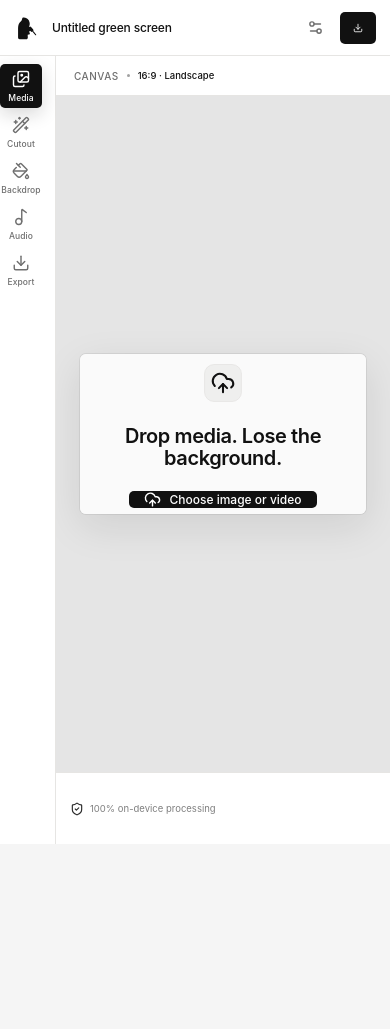
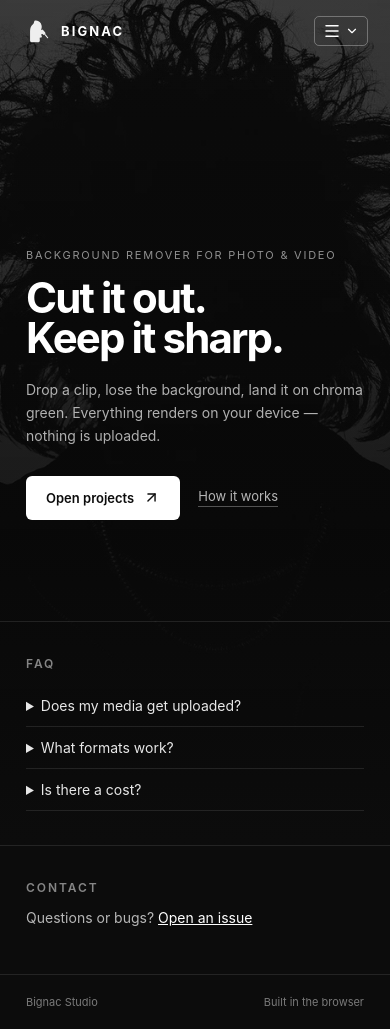
Before and after one commit to Bignac/bignac.github.io, a React (Vite) app: page / in a window 390 px wide. Before the commit the page ends 844 px from the top, so only its background shows below. Built offline with nearby package versions, Linux system fonts and the light colour scheme.

Commit message:
add landing page with GOAT hero, nav menu, FAQ/contact; studio behind Open projects

```diff
--- a/src/App.tsx
+++ b/src/App.tsx
@@ -18,6 +18,7 @@ import type {
   ToolKey,
   VideoMeta,
 } from './types'
+import { Landing } from './components/Landing'
 import { TopBar } from './components/TopBar'
 import { Rail } from './components/Rail'
 import { LibraryPanel } from './components/LibraryPanel'
@@ -106,6 +107,7 @@ async function createAsset(file: File): Promise<MediaAsset> {
 }
 
 function App() {
+  const [view, setView] = useState<'home' | 'projects'>('home')
   const [projectName, setProjectName] = useState('Untitled green screen')
   const [assets, setAssets] = useState<MediaAsset[]>([])
   const [activeId, setActiveId] = useState<string | null>(null)
@@ -486,6 +488,10 @@ function App() {
     setBackground(next)
   }
 
+  if (view === 'home') {
+    return <Landing onOpenProjects={() => setView('projects')} />
+  }
+
   return (
     <div
       className={`app ${dragging ? 'is-dragging' : ''}`}
@@ -516,6 +522,7 @@ function App() {
         projectName={projectName}
         onProjectName={setProjectName}
         activeAsset={activeAsset}
+        onHome={() => setView('home')}
         onExport={() => setExportOpen(true)}
         onToggleLibrary={() => setLibraryOpen((current) => !current)}
         onToggleInspector={() => setInspectorOpen((current) => !current)}
--- /dev/null
+++ b/src/components/Landing.tsx
@@ -0,0 +1,106 @@
+import { useState } from 'react'
+import { ArrowUpRight, ChevronDown, Menu } from 'lucide-react'
+
+export function Landing({ onOpenProjects }: { onOpenProjects: () => void }) {
+  const [menuOpen, setMenuOpen] = useState(false)
+
+  return (
+    <div className="landing">
+      <img className="landing-bg" src={`${import.meta.env.BASE_URL}goat.png`} alt="" />
+      <div className="landing-scrim" />
+
+      <header className="landing-nav">
+        <div className="landing-brand">
+          <img src={`${import.meta.env.BASE_URL}logo.svg`} alt="" width={26} height={26} />
+          <span>BIGNAC</span>
+        </div>
+
+        <button
+          type="button"
+          className="landing-menu-toggle"
+          onClick={() => setMenuOpen((open) => !open)}
+          aria-expanded={menuOpen}
+          aria-label="Menu"
+        >
+          <Menu size={18} />
+          <ChevronDown size={14} />
+        </button>
+
+        {menuOpen ? (
+          <nav className="landing-menu">
+            <a href="#home" onClick={() => setMenuOpen(false)}>Home</a>
+            <button type="button" onClick={() => { setMenuOpen(false); onOpenProjects() }}>
+              Projects
+            </button>
+            <a href="#faq" onClick={() => setMenuOpen(false)}>FAQ</a>
+            <a href="#contact" onClick={() => setMenuOpen(false)}>Contact</a>
+            <a href="#about" onClick={() => setMenuOpen(false)}>About</a>
+            <div className="landing-menu-split" />
+            <button type="button" className="landing-menu-signin">
+              Sign in
+            </button>
+          </nav>
+        ) : null}
+
+        <div className="landing-nav-links">
+          <a href="#faq">FAQ</a>
+          <a href="#contact">Contact</a>
+          <button type="button" className="landing-signin">Sign in</button>
+        </div>
+      </header>
+
+      <main className="landing-hero" id="home">
+        <p className="landing-eyebrow">Background remover for photo &amp; video</p>
+        <h1>
+          Cut it out.
+          <br />
+          Keep it sharp.
+        </h1>
+        <p className="landing-copy">
+          Drop a clip, lose the background, land it on chroma green. Everything
+          renders on your device — nothing is uploaded.
+        </p>
+        <div className="landing-actions">
+          <button type="button" className="landing-cta" onClick={onOpenProjects}>
+            Open projects
+            <ArrowUpRight size={17} />
+          </button>
+          <a className="landing-ghost" href="#faq">
+            How it works
+          </a>
+        </div>
+      </main>
+
+      <section className="landing-faq" id="faq">
+        <h2>FAQ</h2>
+        <details>
+          <summary>Does my media get uploaded?</summary>
+          <p>No. Models run in the browser and files never leave the device.</p>
+        </details>
+        <details>
+          <summary>What formats work?</summary>
+          <p>PNG, JPG, WEBP for images; MP4, MOV, WEBM for video.</p>
+        </details>
+        <details>
+          <summary>Is there a cost?</summary>
+          <p>No — it is free and open source.</p>
+        </details>
+      </section>
+
+      <section className="landing-contact" id="contact">
+        <h2>Contact</h2>
+        <p>
+          Questions or bugs?{' '}
+          <a href="https://github.com/Bignac/bignac.github.io/issues" target="_blank" rel="noreferrer">
+            Open an issue
+          </a>
+        </p>
+      </section>
+
+      <footer className="landing-foot" id="about">
+        <span>Bignac Studio</span>
+        <span>Built in the browser</span>
+      </footer>
+    </div>
+  )
+}
--- a/src/components/TopBar.tsx
+++ b/src/components/TopBar.tsx
@@ -1,5 +1,6 @@
 import {
   Download,
+  House,
   LayoutPanelLeft,
   Settings2,
   ShieldCheck,
@@ -10,6 +11,7 @@ export function TopBar({
   projectName,
   onProjectName,
   activeAsset,
+  onHome,
   onExport,
   onToggleLibrary,
   onToggleInspector,
@@ -19,6 +21,7 @@ export function TopBar({
   projectName: string
   onProjectName: (name: string) => void
   activeAsset: MediaAsset | null
+  onHome: () => void
   onExport: () => void
   onToggleLibrary: () => void
   onToggleInspector: () => void
@@ -28,6 +31,15 @@ export function TopBar({
   return (
     <header className="topbar">
       <div className="topbar-left">
+        <button
+          type="button"
+          className="icon-button"
+          onClick={onHome}
+          aria-label="Back to home"
+          title="Back to home"
+        >
+          <House size={17} />
+        </button>
         <button
           type="button"
           className={`icon-button panel-toggle ${libraryOpen ? 'is-active' : ''}`}
--- a/src/minimal.css
+++ b/src/minimal.css
@@ -443,3 +443,41 @@ body { background: var(--bg); }
 
 * { text-wrap: pretty; }
 h1, h2, h3, strong { font-weight: 600; }
+
+/* ---------- landing ---------- */
+.landing{position:relative;width:100%;min-height:100dvh;overflow-x:hidden;background:#0c0c0c;color:#fff;display:flex;flex-direction:column}
+.landing-bg{position:fixed;inset:0;width:100%;height:100%;object-fit:cover;filter:grayscale(1) contrast(1.05);opacity:.55}
+.landing-scrim{position:fixed;inset:0;background:linear-gradient(180deg,rgba(8,8,8,.55),rgba(8,8,8,.85) 60%,#0c0c0c)}
+.landing>*:not(.landing-bg):not(.landing-scrim){position:relative;z-index:1}
+.landing-nav{display:flex;align-items:center;justify-content:space-between;padding:18px 26px;gap:14px}
+.landing-brand{display:flex;align-items:center;gap:9px;font-size:13px;font-weight:700;letter-spacing:.16em}
+.landing-brand img{filter:invert(1)}
+.landing-nav-links{display:flex;align-items:center;gap:22px;font-size:12px}
+.landing-nav-links a{color:rgba(255,255,255,.72);text-decoration:none}
+.landing-nav-links a:hover{color:#fff}
+.landing-signin{border:1px solid rgba(255,255,255,.35);background:transparent;color:#fff;border-radius:5px;height:30px;padding:0 12px;font-size:12px;cursor:pointer}
+.landing-signin:hover{background:rgba(255,255,255,.1)}
+.landing-menu-toggle{position:absolute;right:22px;top:16px;display:none;align-items:center;gap:4px;background:transparent;border:1px solid rgba(255,255,255,.3);color:#fff;border-radius:5px;height:30px;padding:0 8px;cursor:pointer}
+.landing-menu{position:absolute;right:22px;top:54px;min-width:190px;display:flex;flex-direction:column;padding:6px;border:1px solid rgba(255,255,255,.16);border-radius:8px;background:#141414;box-shadow:0 18px 40px rgba(0,0,0,.5)}
+.landing-menu a,.landing-menu button{display:block;width:100%;text-align:left;padding:9px 10px;border:0;border-radius:5px;background:transparent;color:rgba(255,255,255,.82);font-size:13px;text-decoration:none;cursor:pointer}
+.landing-menu a:hover,.landing-menu button:hover{background:rgba(255,255,255,.08);color:#fff}
+.landing-menu-split{height:1px;margin:5px 4px;background:rgba(255,255,255,.12)}
+.landing-menu-signin{color:#fff!important;border:1px solid rgba(255,255,255,.3)!important;margin-top:2px}
+.landing-hero{max-width:720px;padding:16vh 26px 12vh}
+.landing-eyebrow{margin:0 0 16px;font-size:11px;letter-spacing:.16em;text-transform:uppercase;color:rgba(255,255,255,.55)}
+.landing-hero h1{margin:0;font-size:clamp(42px,7vw,76px);line-height:.96;letter-spacing:-.045em;font-weight:700}
+.landing-copy{max-width:44ch;margin:20px 0 28px;font-size:14px;line-height:1.65;color:rgba(255,255,255,.68)}
+.landing-actions{display:flex;align-items:center;gap:18px}
+.landing-cta{display:inline-flex;align-items:center;gap:9px;height:44px;padding:0 20px;border:0;border-radius:6px;background:#fff;color:#0c0c0c;font-size:13px;font-weight:600;cursor:pointer}
+.landing-cta:hover{background:#e9e9e9}
+.landing-ghost{color:rgba(255,255,255,.7);font-size:13px;text-decoration:none;border-bottom:1px solid rgba(255,255,255,.3);padding-bottom:2px}
+.landing-ghost:hover{color:#fff}
+.landing-faq,.landing-contact{max-width:720px;padding:34px 26px;border-top:1px solid rgba(255,255,255,.1)}
+.landing-faq h2,.landing-contact h2{margin:0 0 14px;font-size:12px;letter-spacing:.16em;text-transform:uppercase;color:rgba(255,255,255,.5);font-weight:600}
+.landing-faq details{border-bottom:1px solid rgba(255,255,255,.1);padding:12px 0}
+.landing-faq summary{cursor:pointer;font-size:14px;color:rgba(255,255,255,.9)}
+.landing-faq p{margin:8px 0 0;font-size:13px;line-height:1.6;color:rgba(255,255,255,.6)}
+.landing-contact p{font-size:14px;color:rgba(255,255,255,.7)}
+.landing-contact a{display:inline-flex;align-items:center;gap:6px;color:#fff}
+.landing-foot{margin-top:auto;display:flex;justify-content:space-between;padding:20px 26px;border-top:1px solid rgba(255,255,255,.1);font-size:11px;color:rgba(255,255,255,.45)}
+@media (max-width:640px){.landing-nav-links{display:none}.landing-menu-toggle{display:inline-flex}.landing-hero{padding-top:22vh}}
```
Also changed, not shown: public/goat.png (added).
